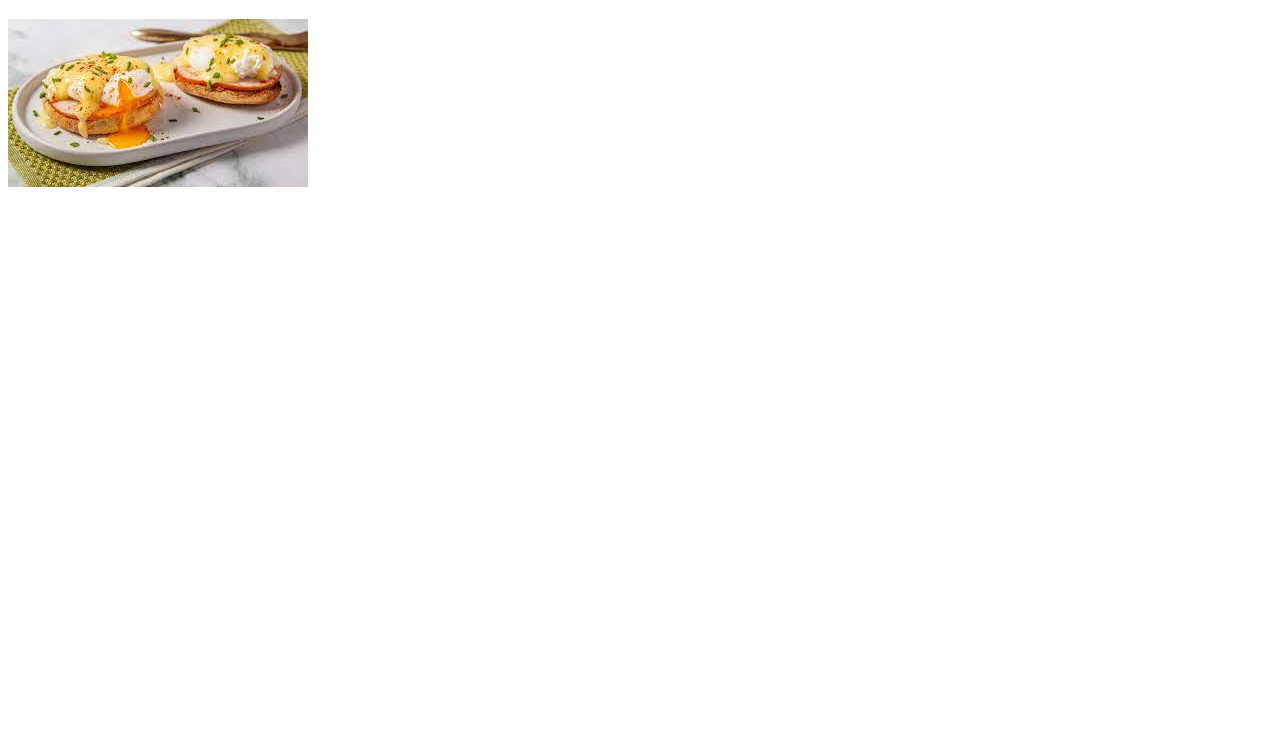
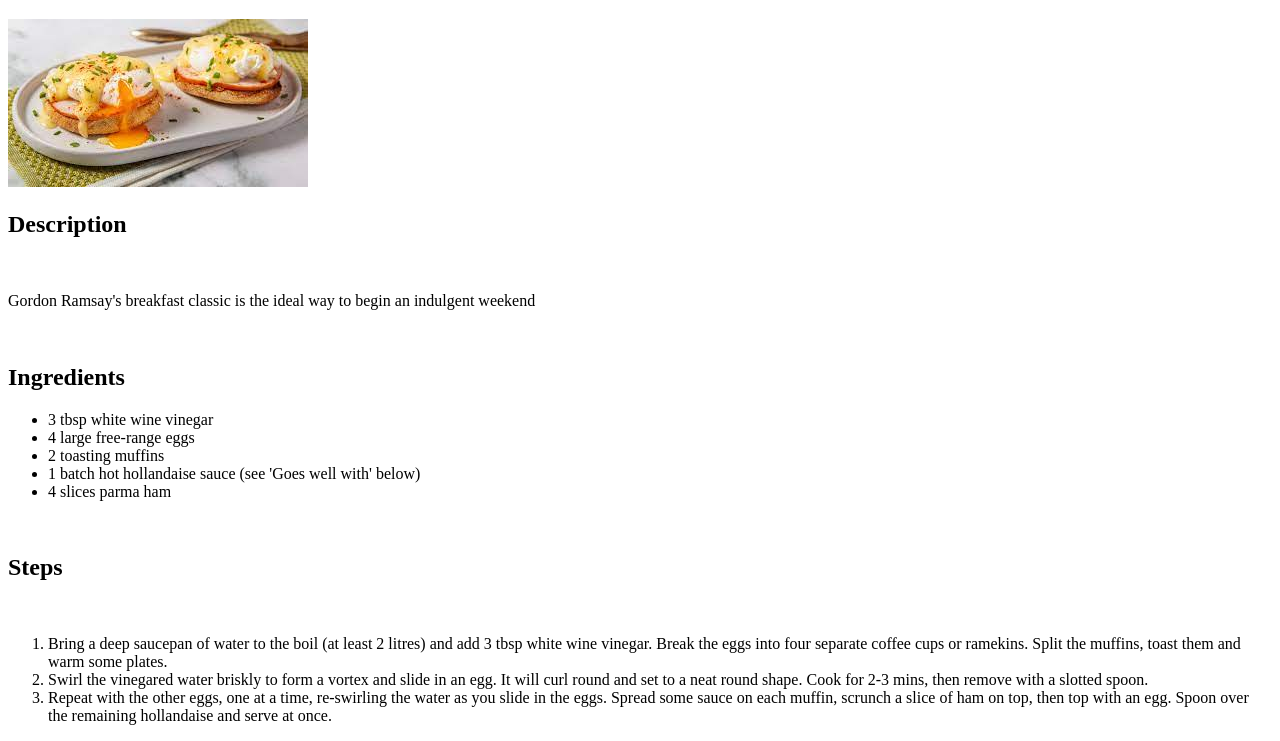
Before and after one commit to iankalicz/odin-recipes, a plain HTML site: page recipes/eggs_benedict.html in a window 1280 px wide. Shown: the part 79-820 px from the top of the page. Drawn offline with Linux system fonts and the light colour scheme; files whose address does not match are found by name.

Commit message:
finished recipes site with three recipes

```diff
--- a/recipes/eggs_benedict.html
+++ b/recipes/eggs_benedict.html
@@ -10,6 +10,26 @@
         <h1>Eggs Benedict</h1>
         <br>
         <img src="/home/iankalicz/repos/odin-recipes/images/eggs_benedict.jpeg" alt="eggs_benedict">
-
+        <br>
+        <h2>Description</h2>
+        <br>
+            <p>Gordon Ramsay's breakfast classic is the ideal way to begin an indulgent weekend</p>
+        <br>
+        <h2>Ingredients</h2>
+        <ul>
+            <li>3 tbsp white wine vinegar</li>
+            <li>4 large free-range eggs</li>
+            <li>2 toasting muffins</li>
+            <li>1 batch hot hollandaise sauce (see 'Goes well with' below)</li>
+            <li>4 slices parma ham</li>
+        </ul>
+        <br>
+        <h2>Steps</h2>
+        <br>
+        <ol>
+            <li>Bring a deep saucepan of water to the boil (at least 2 litres) and add 3 tbsp white wine vinegar. Break the eggs into four separate coffee cups or ramekins. Split the muffins, toast them and warm some plates.</li>
+            <li>Swirl the vinegared water briskly to form a vortex and slide in an egg. It will curl round and set to a neat round shape. Cook for 2-3 mins, then remove with a slotted spoon.</li>
+            <li>Repeat with the other eggs, one at a time, re-swirling the water as you slide in the eggs. Spread some sauce on each muffin, scrunch a slice of ham on top, then top with an egg. Spoon over the remaining hollandaise and serve at once.</li>
+        </ol>
     </body>
 </html>
```
Also changed, not shown: index.html (+3 -2 lines), recipes/lasagna.html (+1 -1 lines), recipes/peanutbutter_banana_sandwich.html (added, +28 -0 lines).
